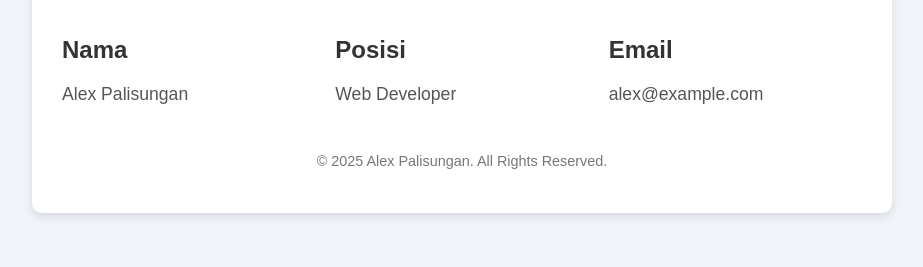
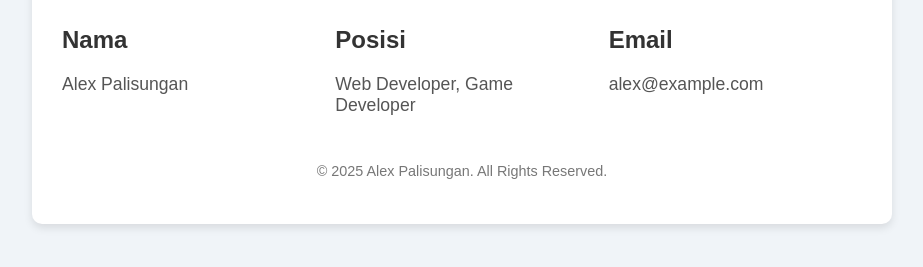
Before and after one commit to AlexCrosz/LatihanUTS152022158, a plain HTML site: page LatihanUTS152022158/index.html in a window 1280 px wide. Shown: the part 359-626 px from the top of the page, without its empty margins (178-1101 px from the left). Drawn offline with Linux system fonts and the light colour scheme.

```diff
--- a/LatihanUTS152022158/index.html
+++ b/LatihanUTS152022158/index.html
@@ -72,7 +72,7 @@
             </div>
             <div>
                 <h2>Posisi</h2>
-                <p>Web Developer</p>
+                <p>Web Developer, Game Developer</p>
             </div>
             <div>
                 <h2>Email</h2>
```
